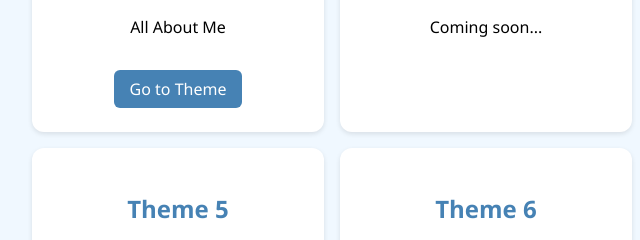
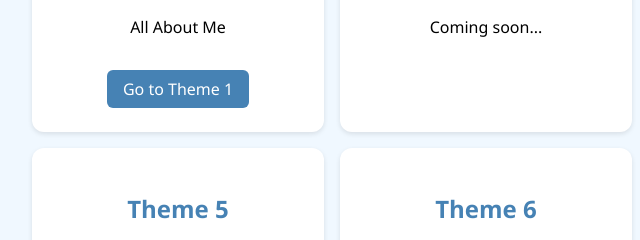
Before and after one commit to EngliForce/MAVO1, a plain HTML site: page index.html in a window 1280 px wide. Shown: the part 362-602 px from the top of the page, 0-640 px from the left. Drawn offline with Linux system fonts and the light colour scheme.

Commit message:
Update index.html

```diff
--- a/index.html
+++ b/index.html
@@ -63,7 +63,7 @@
     <div class="theme-card">
       <h2>Theme 1</h2>
       <p>All About Me</p>
-      <a href="theme1.html">Go to Theme</a>
+      <a href="theme1.html">Go to Theme 1</a>
     </div>
     <div class="theme-card">
       <h2>Theme 2</h2>
```
